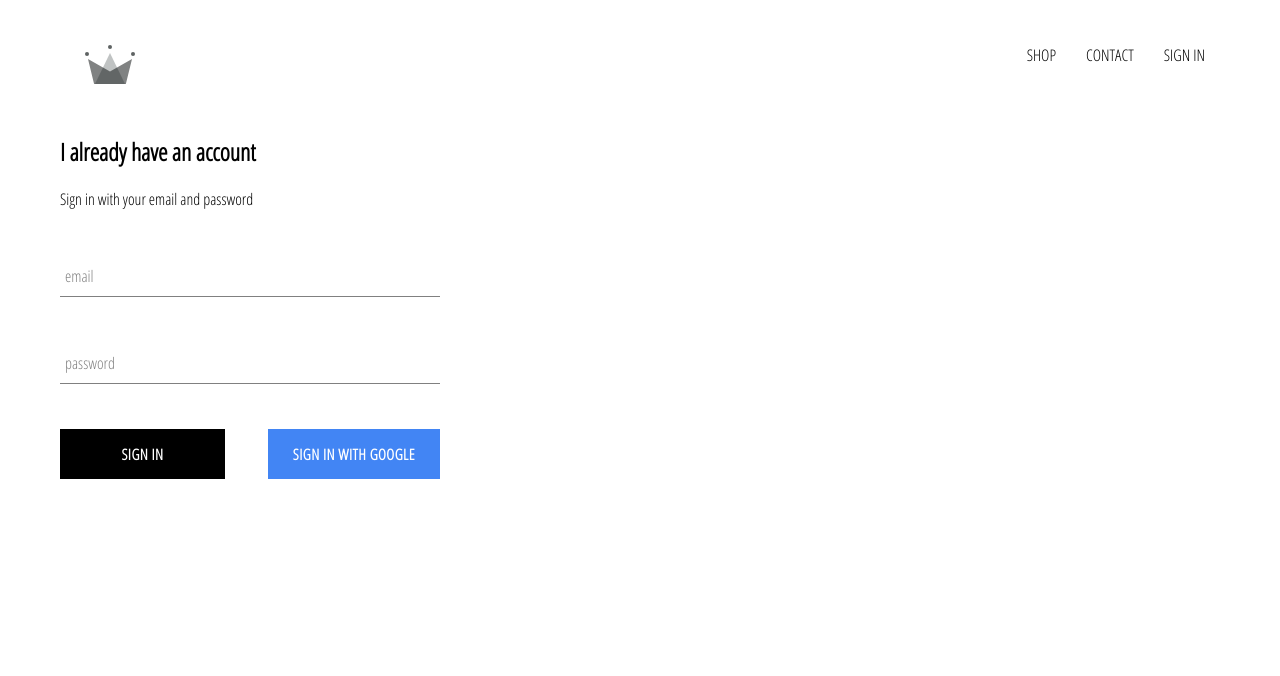
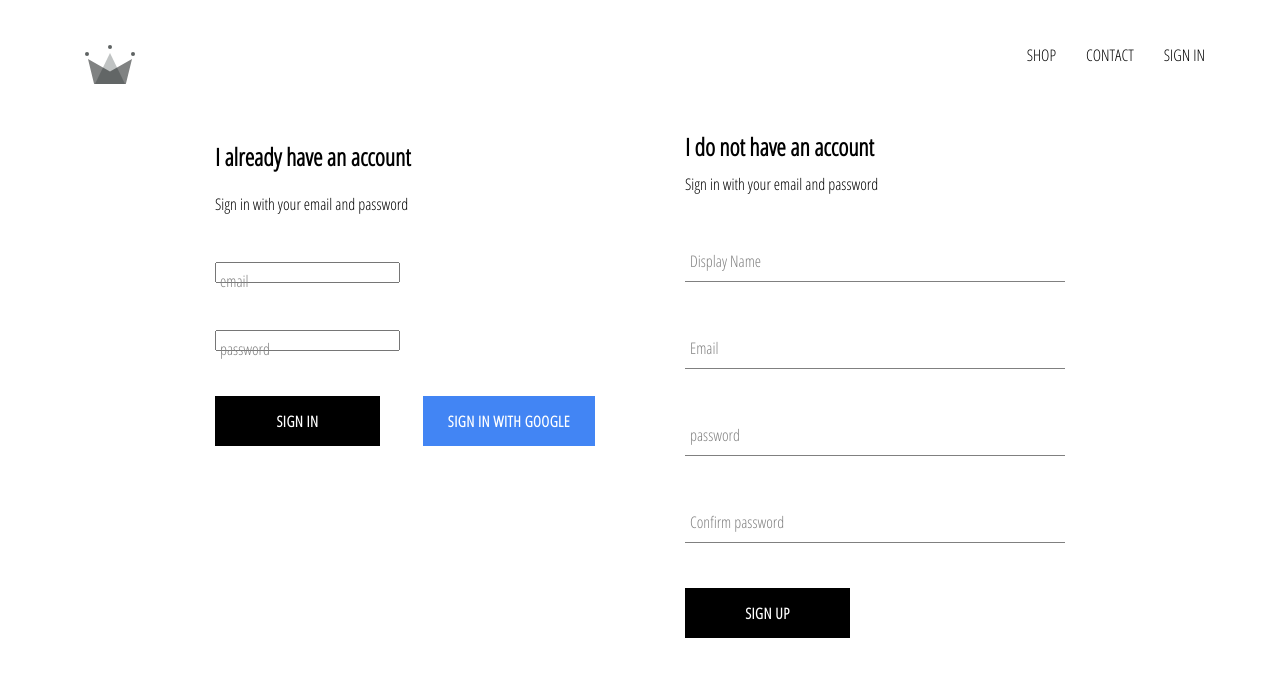
Before and after one commit to tolanie/e-commerce, a React (Create React App) app: page /signin in a window 1280 px wide. Shown: the top 676 px of the page. Built offline with nearby package versions, Linux system fonts and the light colour scheme; no server answers.

Commit message:
implemented firebase utility and included the ability to store authenticated user into the db

```diff
--- a/src/App.js
+++ b/src/App.js
@@ -12,7 +12,7 @@
 
 import Header from './components/Header/header-component';
 
-import { auth } from './firebase/firebase.utils';
+import { auth, createUserProfileDocument } from './firebase/firebase.utils';
 
 
 class App extends React.Component {
@@ -21,15 +21,28 @@
 
   this.state = {
     currentUser: null
-  }
+  };
 }
-unSubscribeFromAuth = null
+unSubscribeFromAuth = null;
 
 componentDidMount() {
-this.unSubscribeFromAuth = auth.onAuthStateChanged(user => {
-    this.setState({currentUser: user});
+this.unSubscribeFromAuth = auth.onAuthStateChanged(async userAuth => {
+  if (userAuth){
+    const userRef = await createUserProfileDocument (userAuth);
 
-    console.log(user);
+    userRef.onSnapshot(snapShot => {
+      this.setState({
+        currentUser:{
+          id:snapShot.id,
+          ...snapShot.data()
+        }
+      })
+      console.log(this.state);
+    });
+  }
+
+  this.setState({currentUser: userAuth});
+
   });
 }
 
--- a/src/components/form-input/form-input.components.jsx
+++ b/src/components/form-input/form-input.components.jsx
@@ -2,13 +2,12 @@
 
 import './form-input.styles.scss';
 
-const FormInput = ({handleChange, label, ...otherProps}) =>(
-    <div className="group">
-        <input className = 'form-input' onChange = {handleChange}/>
+const FormInput = ({handleChange,formName, label, ...otherProps}) =>(
+    <div className='group'>
+        <input className = 'form-input' n onChange = {handleChange} {...otherProps}/>
         {
             label?
-            <label className = {`${otherProps.value.length? 'shrink' : '' }
-            form-input-label`}>
+            <label className = {`${otherProps && otherProps.value &&  otherProps.value.length ? 'shrink':'' } form-input-label`}>
             { label }
             </label>
             :null
--- /dev/null
+++ b/src/components/sign-up/sign-up.component.jsx
@@ -0,0 +1,106 @@
+import React from "react";
+
+import FormInput from "../form-input/form-input.components";
+
+import CustomButton from "../custom-button/custom-button-component";
+
+import { auth, createUserProfileDocument } from "../../firebase/firebase.utils";
+
+import "./sign-up.styles.scss";
+
+class SignUp extends React.Component {
+  constructor() {
+    super();
+
+    this.state = {
+      displayName: '',
+      email: '',
+      password: '',
+      confirmPassword: '',
+    };
+  }
+
+  handleSubmit = async event => {
+    event.preventDefault();
+    const { displayName, email, password, confirmPassword } = this.state;
+
+console.log('=password=',password)
+console.log('=password=', confirmPassword)
+    if (password !== confirmPassword) {
+      alert("Passwords don't match");
+      return;
+    }
+
+    try {
+      const { user } = await auth.createUserWithEmailAndPassword(
+        email,
+        password
+      );
+
+      await createUserProfileDocument(user, { displayName });
+
+      this.setState({
+        displayName: '',
+        email: '',
+        password: '',
+        confirmPassword: '',
+      });
+    } catch (error) {
+      console.error(error);
+    }
+    };
+
+    handleChange = (event) => {
+        console.log('====', event.target.name)
+    const { name, value } = event.target;
+
+    this.setState({ [name]: value });
+    };
+
+    render() {
+    const { displayName, email, password, confirmPassword } = this.state;
+    return (
+      <div className='sign-up'>
+        <h2 className='title'>I do not have an account</h2>
+        <span>Sign in with your email and password</span>
+        <form className='sign-up-form' onSubmit={this.handleSubmit}>
+          <FormInput
+            type='text'
+            name='displayName'
+            value={displayName}
+            handleChange={this.handleChange}
+            label='Display Name'
+            required
+          />
+          <FormInput
+            type='email'
+            name='email'
+            value={email}
+            handleChange={this.handleChange}
+            label='Email'
+            required
+          />
+          <FormInput
+            type='password'
+            name='password'
+            value={password}
+            handleChange={this.handleChange}
+            label='password'
+            required
+          />
+          <FormInput
+            type='password'
+            name='confirmPassword'
+            value={confirmPassword}
+            handleChange={this.handleChange}
+            label='Confirm password'
+            required
+          />
+          <CustomButton type='submit'>SIGN UP</CustomButton>
+        </form>
+      </div>
+    );
+  }
+}
+
+export default SignUp;
--- /dev/null
+++ b/src/components/sign-up/sign-up.styles.scss
@@ -0,0 +1,9 @@
+.sign-up{
+    display: flex;
+    flex-direction: column;
+    width: 380px;
+
+    .title{
+        margin: 10px 0;
+    }
+}
--- a/src/firebase/firebase.utils.js
+++ b/src/firebase/firebase.utils.js
@@ -10,7 +10,34 @@
     messagingSenderId: "76514672030",
     appId: "1:76514672030:web:7c7d04084fa3aff71eea8f",
     measurementId: "G-1B5M6DX7JZ"
+  };
+
+  export const createUserProfileDocument = async(userAuth, additionalData) =>{
+    if(!userAuth) return;
+
+    const userRef = firestore.doc(`users/${userAuth.uid}`);
+
+    const snapShot = await userRef.get();
+    console.log(snapShot)
+
+  if(!snapShot.exists){
+    const { displayName, email } = userAuth;
+    const createdAt = new Date();
+
+    try{
+    await userRef.set({
+      displayName,
+      email,
+      createdAt,
+      ...additionalData
+    });
+
+    } catch(error) {
+      console.log('error creating the user', error.message);
+    }
   }
+  return userRef;
+  };
 
   firebase.initializeApp(config);
 
--- /dev/null
+++ b/src/firebase/test.js
@@ -0,0 +1,6 @@
+import firebase from 'firebase/compat/app';
+import 'firebase/compat/firestore';
+
+const firestore = firebase.firestore();
+
+firestore.collection('users').doc('CAThC3grw20LAT9cbwVD').collection('cartItems').doc('ktAGc3ovYDPIQECOSObv')
--- a/src/pages/sign-in-and-sign-up/sign-in-and-sign-up.component.jsx
+++ b/src/pages/sign-in-and-sign-up/sign-in-and-sign-up.component.jsx
@@ -4,9 +4,12 @@
 
 import SignIn from '../../components/sign-in/sign-in.components';
 
+import SignUp from '../../components/sign-up/sign-up.component';
+
 const SignInAndSignUpPage = () => (
     <div className='sign-in-and-sign-up'>
     <SignIn/>
+    <SignUp/>
     </div>
 );
 
--- a/src/pages/sign-in-and-sign-up/sign-in-and-sign-up.styles.scss
+++ b/src/pages/sign-in-and-sign-up/sign-in-and-sign-up.styles.scss
@@ -0,0 +1,6 @@
+.sign-in-and-sign-up{
+    width: 850px;
+    display: flex;
+    justify-content: space-between;
+    margin:30px auto;
+}
```
